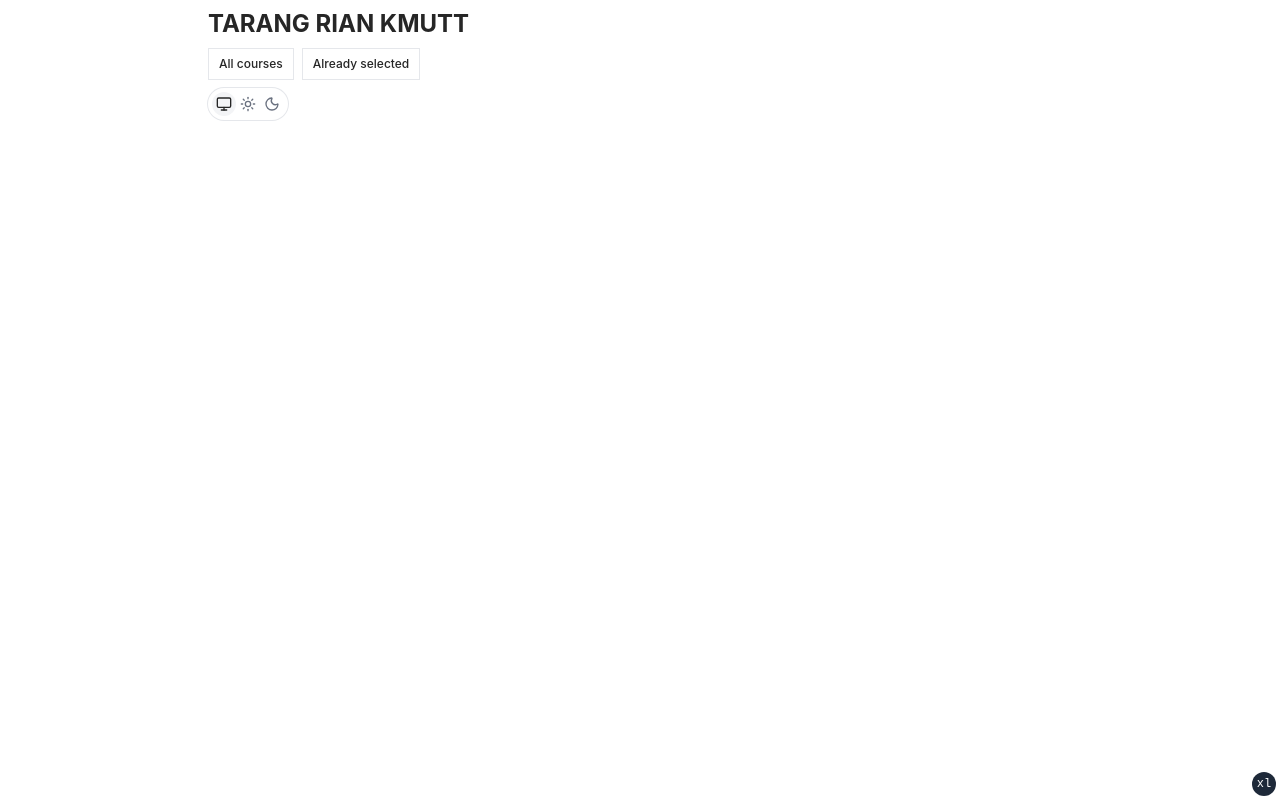
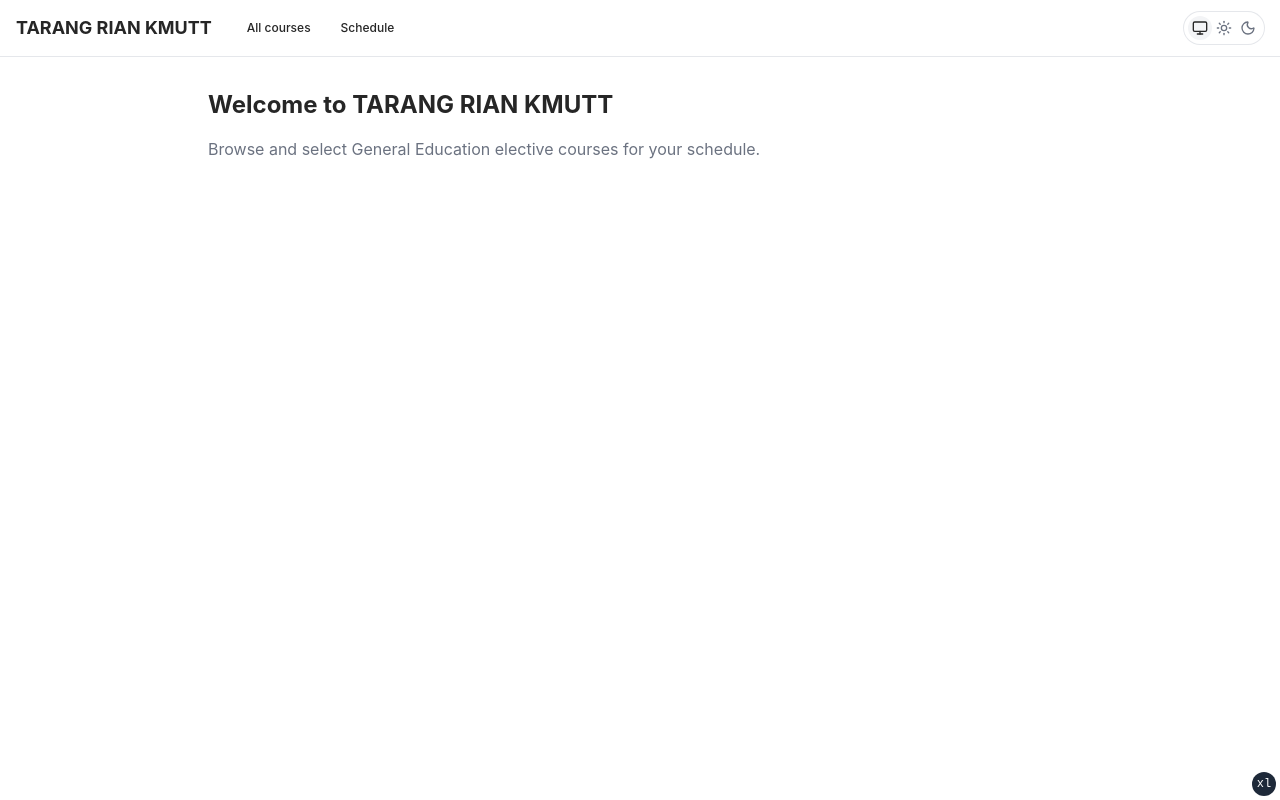
Before and after one commit to work-wide-web-kmutt/tarang-rian, a React (Vite) app in the folder apps/web/: page / in a window 1280 px wide. Built offline with nearby package versions, Linux system fonts and the light colour scheme; what @content-collections/core would draw is missing.

Commit message:
feat: add header component and integrate into root layout

```diff
--- /dev/null
+++ b/apps/web/src/components/header.tsx
@@ -0,0 +1,30 @@
+import { Link } from "@tanstack/react-router";
+import { ThemeSwitcher } from "@/components/theme-switcher";
+import { Button } from "@/components/ui/button";
+
+export function Header() {
+  return (
+    <header className="sticky top-0 z-50 w-full border-b bg-background/95 backdrop-blur supports-[backdrop-filter]:bg-background/60">
+      <div className="container mx-auto flex h-14 max-w-7xl items-center justify-between px-4">
+        <div className="flex items-center gap-6">
+          <Link to="/">
+            <h1 className="font-bold text-lg">TARANG RIAN KMUTT</h1>
+          </Link>
+          <nav className="hidden items-center gap-2 sm:flex">
+            <Link to="/courses">
+              <Button size="sm" variant="ghost">
+                All courses
+              </Button>
+            </Link>
+            <Link to="/schedule">
+              <Button size="sm" variant="ghost">
+                Schedule
+              </Button>
+            </Link>
+          </nav>
+        </div>
+        <ThemeSwitcher />
+      </div>
+    </header>
+  );
+}
--- a/apps/web/src/routes/(public)/schedule.tsx
+++ b/apps/web/src/routes/(public)/schedule.tsx
@@ -1,6 +1,5 @@
 import { createFileRoute, Link } from "@tanstack/react-router";
 import { Schedule } from "@/components/schedule";
-import { ThemeSwitcher } from "@/components/theme-switcher";
 import { Button } from "@/components/ui/button";
 import { useSelectedGenElectives } from "@/stores/selected";
 
@@ -13,13 +12,12 @@ function SelectedCoursesPage() {
 
   return (
     <div className="container mx-auto min-w-0 max-w-7xl px-4 py-4">
-      <div className="mb-4 flex justify-between">
+      <div className="mb-4">
         <Link to="..">
           <Button className="mb-2" variant="outline">
             Go Back
           </Button>
         </Link>
-        <ThemeSwitcher />
       </div>
 
       <div className="flex w-full items-center justify-center">
--- a/apps/web/src/routes/__root.tsx
+++ b/apps/web/src/routes/__root.tsx
@@ -4,11 +4,11 @@ import {
   Outlet,
 } from "@tanstack/react-router";
 import { TanStackRouterDevtools } from "@tanstack/react-router-devtools";
-
 import { ThemeProvider } from "@/components/theme-provider";
 
 import "../index.css";
 import { BreakpointIndicator } from "@/components/breakpoint-indicator";
+import { Header } from "@/components/header";
 
 // biome-ignore lint/suspicious/noEmptyInterface: TanStack Start genereted
 export interface RouterAppContext {}
@@ -46,6 +46,7 @@ function RootComponent() {
         storageKey="vite-ui-theme"
       >
         <div className="grid h-svh grid-rows-[auto_1fr] overflow-x-hidden">
+          <Header />
           <Outlet />
         </div>
       </ThemeProvider>
--- a/apps/web/src/routes/index.tsx
+++ b/apps/web/src/routes/index.tsx
@@ -1,6 +1,4 @@
-import { createFileRoute, Link } from "@tanstack/react-router";
-import { ThemeSwitcher } from "@/components/theme-switcher";
-import { Button } from "@/components/ui/button";
+import { createFileRoute } from "@tanstack/react-router";
 
 export const Route = createFileRoute("/")({
   component: HomeComponent,
@@ -8,19 +6,11 @@ export const Route = createFileRoute("/")({
 
 function HomeComponent() {
   return (
-    <div className="container mx-auto max-w-4xl px-4 py-2">
-      <h1 className="font-bold text-2xl">TARANG RIAN KMUTT</h1>
-      <div className="flex gap-2 pt-2">
-        <Link to="/courses">
-          <Button variant="outline">All courses</Button>
-        </Link>
-        <Link to="/schedule">
-          <Button variant="outline">Already selected</Button>
-        </Link>
-      </div>
-      <div className="pt-2">
-        <ThemeSwitcher />
-      </div>
+    <div className="container mx-auto max-w-4xl px-4 py-8">
+      <h1 className="font-bold text-2xl">Welcome to TARANG RIAN KMUTT</h1>
+      <p className="mt-4 text-muted-foreground">
+        Browse and select General Education elective courses for your schedule.
+      </p>
     </div>
   );
 }
```
